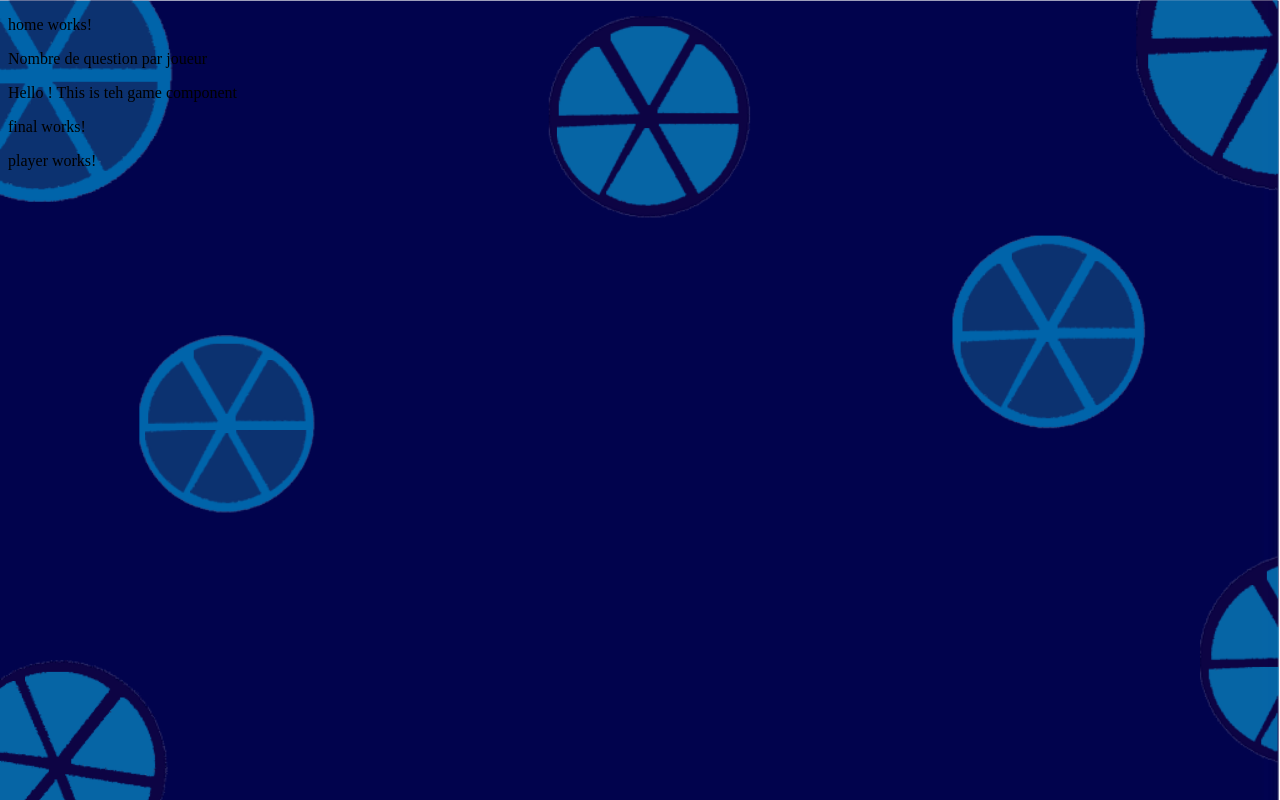
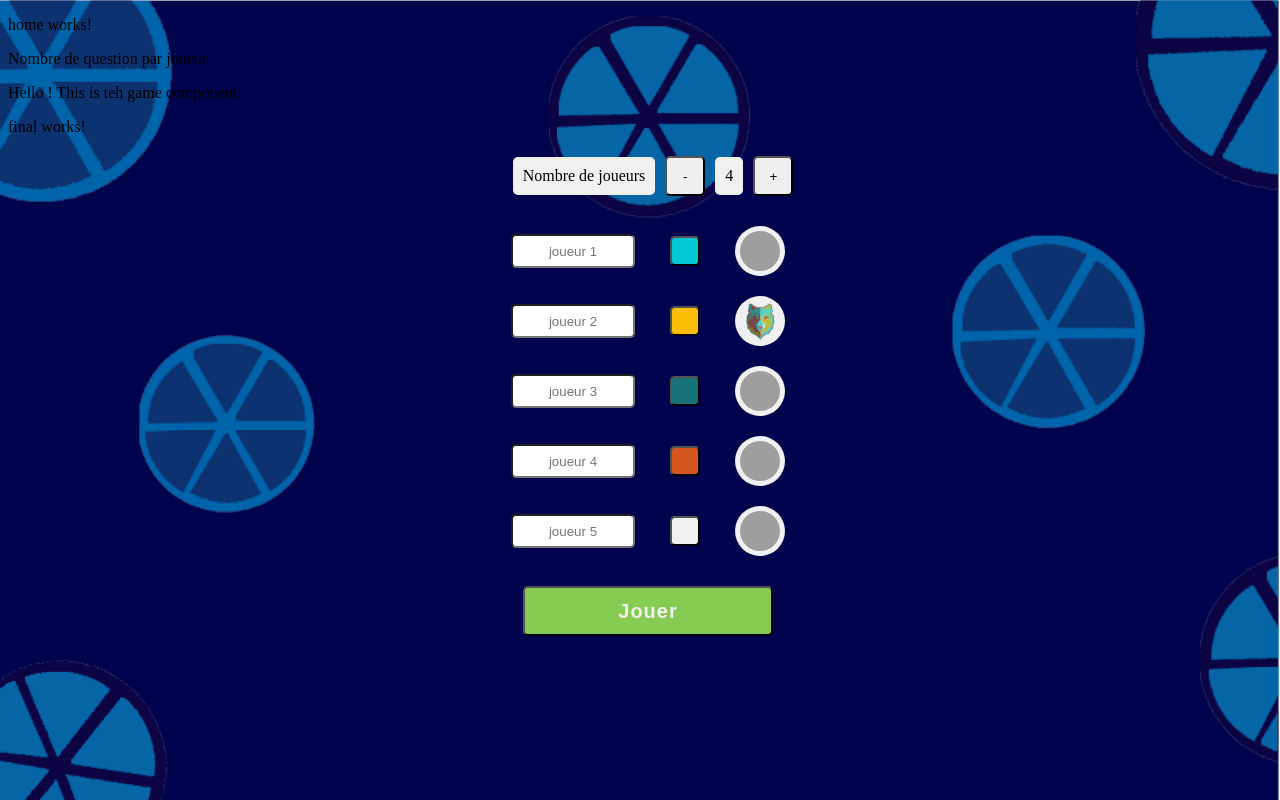
Before and after one commit to rickaed/rickTwisterBrain, an Angular app: page / in a window 1280 px wide. Shown: the top 800 px of the page. Built offline with nearby package versions, Linux system fonts and the light colour scheme; grey boxes are pictures that could not be loaded.

Commit message:
mise en page du component player

```diff
--- a/src/app/player/player.component.css
+++ b/src/app/player/player.component.css
@@ -0,0 +1,108 @@
+/* --colorJaune : #FCBD08;
+--colorBleu : #1A7279;
+--colorOrange : #D5551E;
+--colorCyan : #04C7D6 ;
+--colorBlanc : #f0f0f0 ; */
+body {
+    width: 100vw;
+    height: 100vh;
+    margin: 0;
+    padding: 0;
+    box-sizing: border-box;
+}
+
+.container {
+    width: 100%;
+    height: 100%;
+    /* margin: auto; */
+
+}
+
+.container .title {
+    display: flex;
+    justify-content: center;
+    align-items: center;
+    margin: 20px 0;
+}
+
+.container .title p {
+    background-color: var(--colorBlanc);
+    padding: 10px;
+    border-radius: 5px;
+    margin: 0 10px;
+    border: none;
+}
+.container .title button {
+    width: 40px;
+    height: 40px;
+    border-radius: 5px;
+}
+
+.container form {
+    display: flex;
+    flex-direction: column;
+    align-items: center;
+
+
+}
+
+.container form .player {
+    display: flex;
+    align-items: center;
+    margin: 10px 0;
+}
+
+.container form .player input {
+    width: 100px;
+    margin: 0 20px;
+    height: 30px;
+    padding: 0 10px;
+    border-radius: 5px;
+    text-align: center;
+}
+.container form .player .color {
+    width:30px;
+    height: 30px;
+    margin: 0 15px;
+    border-radius: 5px;
+
+}
+.container form .player:nth-child(1) .color{
+    background: var(--colorCyan);
+}
+.container form .player:nth-child(2) .color{
+    background: var(--colorJaune);
+}
+
+.container form .player:nth-child(3) .color{
+    background: var(--colorBleu);
+}
+
+.container form .player:nth-child(4) .color{
+    background: var(--colorOrange);
+}
+
+.container form .player:nth-child(5) .color{
+    background: var(--colorBlanc);
+}
+
+.container form .player img {
+    width:40px;
+    height: 40px;
+    margin: 0 20px;
+    background: var(--colorBlanc);
+    padding: 5px;
+    border-radius: 50%;
+}
+
+.container form .playBtn {
+    width: 250px;
+    height: 50px;
+    margin-top: 20px;
+    border-radius: 5px;
+    background: #88CB53;
+    color: var(--colorBlanc);
+    font-size: 20px;
+    letter-spacing: 1px;
+    font-weight: 600;
+}
--- a/src/app/player/player.component.html
+++ b/src/app/player/player.component.html
@@ -1 +1,42 @@
-<p>player works!</p>
+<div class="container">
+    <div class="title">
+        <p>Nombre de joueurs</p>
+        <button>-</button>
+        <p>4</p>
+        <button>+</button>
+    </div>
+    <form >
+        <div class="player">
+            <input type="text" placeholder="joueur 1">
+            <button class="color"></button>
+            <img src="../assets/avatar1.svg" alt="">
+
+        </div>
+        <div class="player">
+            <input type="text" placeholder="joueur 2">
+            <button class="color"></button>
+            <img src="../assets/avatar2.svg" alt="">
+
+        </div>
+        <div class="player">
+            <input type="text" placeholder="joueur 3">
+            <button class="color"></button>
+            <img src="../assets/avatar3.svg" alt="">
+
+        </div>
+        <div class="player">
+            <input type="text" placeholder="joueur 4">
+            <button class="color"></button>
+            <img src="../assets/avatar4.svg" alt="">
+
+        </div>
+        <div class="player">
+            <input type="text" placeholder="joueur 5">
+            <button class="color"></button>
+            <img src="../assets/avatar5.svg" alt="">
+
+        </div>
+        <button class="playBtn">Jouer</button>
+    </form>
+
+</div>
```
